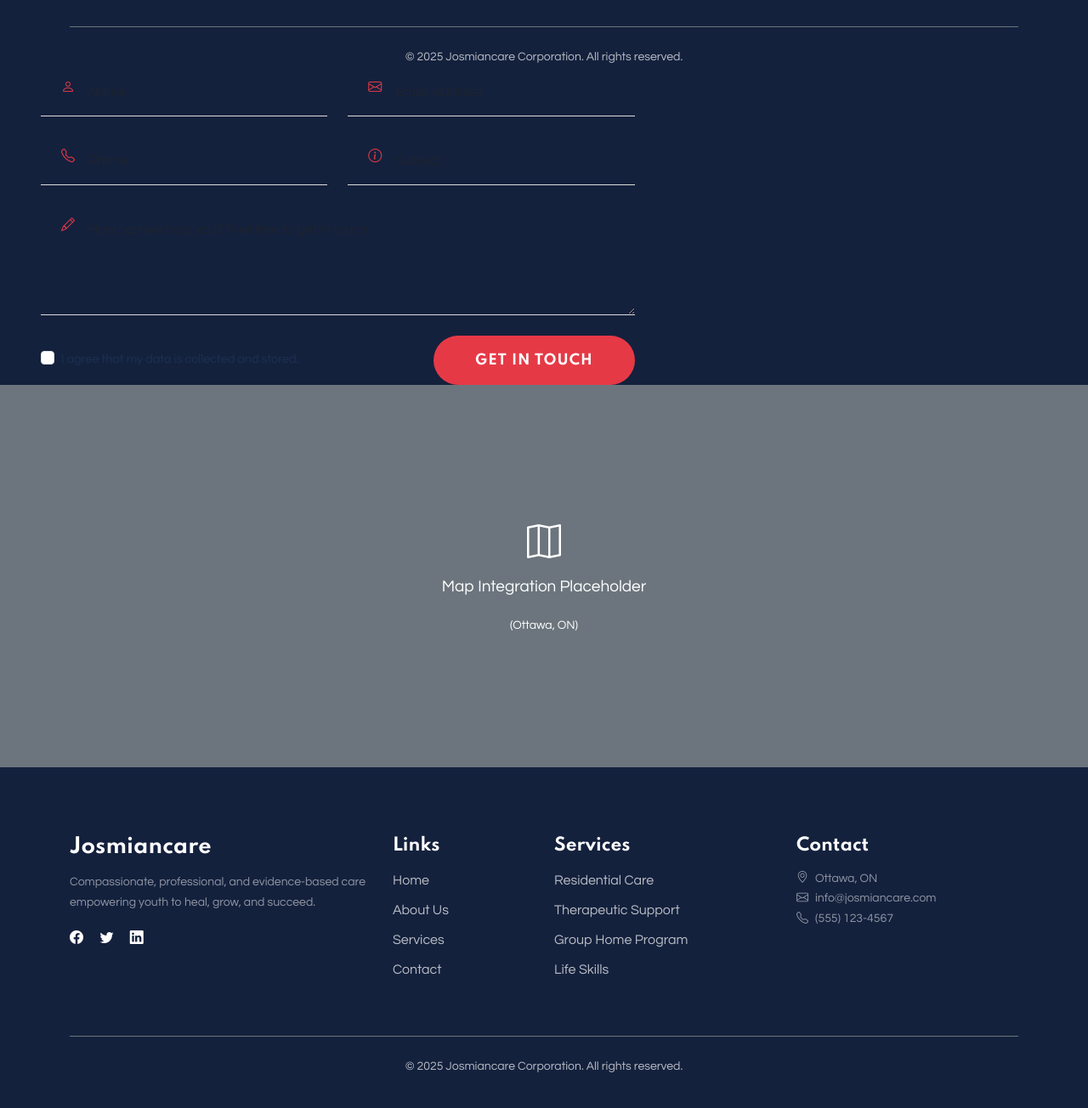
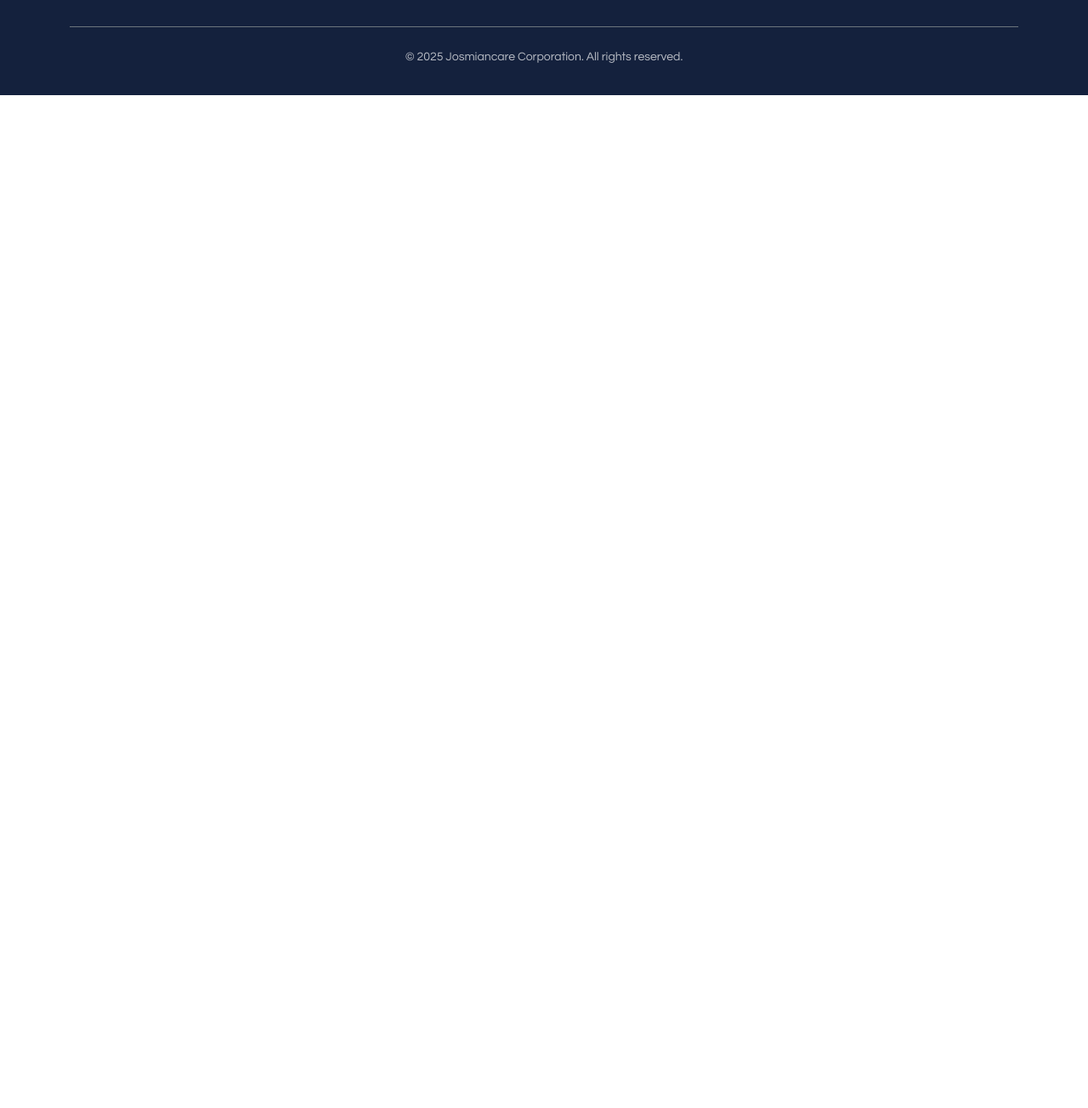
Before and after one commit to kayexpert/Josmiancare, a plain HTML site: page contact.html in a window 1280 px wide. Shown: the part 1653-2957 px from the top of the page at 85% size. After the commit the page ends 1765 px from the top, so only its background shows below. Drawn offline with nearby package versions, Linux system fonts and the light colour scheme.

Commit message:
contact us page updated

```diff
--- a/contact.html
+++ b/contact.html
@@ -17,7 +17,10 @@
     <!-- Custom CSS -->
     <link rel="stylesheet" href="css/style.css" />
     <!-- Animate.css for WOW.js -->
-    <link rel="stylesheet" href="https://cdnjs.cloudflare.com/ajax/libs/animate.css/4.1.1/animate.min.css" />
+    <link
+      rel="stylesheet"
+      href="https://cdnjs.cloudflare.com/ajax/libs/animate.css/4.1.1/animate.min.css"
+    />
   </head>
 
   <body>
@@ -75,8 +78,15 @@
     >
       <div class="hero-overlay"></div>
       <div class="container position-relative text-center text-white">
-        <h1 class="display-3 fw-bold text-light wow animate__fadeInUp" data-wow-delay="0.2s">Contact Us</h1>
-        <p class="lead wow animate__fadeInUp" data-wow-delay="0.2s">We're Here to Help. Reach Out to Us Today.</p>
+        <h1
+          class="display-3 fw-bold text-light wow animate__fadeInUp"
+          data-wow-delay="0.2s"
+        >
+          Contact Us
+        </h1>
+        <p class="lead wow animate__fadeInUp" data-wow-delay="0.2s">
+          We're Here to Help. Reach Out to Us Today.
+        </p>
       </div>
     </header>
 
@@ -104,7 +114,10 @@
             <form class="contact-form-home">
               <div class="row g-4 ps-lg-5">
                 <div class="col-md-6">
-                  <div class="form-group wow animate__fadeInUp" data-wow-delay="0.2s">
+                  <div
+                    class="form-group wow animate__fadeInUp"
+                    data-wow-delay="0.2s"
+                  >
                     <i class="bi bi-person"></i>
                     <input
                       type="text"
@@ -144,7 +157,10 @@
                   </div>
                 </div>
                 <div class="col-12">
-                  <div class="form-group wow animate__fadeInUp" data-wow-delay="0.2s">
+                  <div
+                    class="form-group wow animate__fadeInUp"
+                    data-wow-delay="0.2s"
+                  >
                     <i class="bi bi-pencil"></i>
                     <textarea
                       class="form-control"
@@ -156,7 +172,10 @@
                 <div
                   class="col-12 d-flex justify-content-between align-items-center"
                 >
-                  <div class="form-check wow animate__fadeInLeft" data-wow-delay="0.2s">
+                  <div
+                    class="form-check wow animate__fadeInLeft"
+                    data-wow-delay="0.2s"
+                  >
                     <input
                       class="form-check-input"
                       type="checkbox"
@@ -167,7 +186,11 @@
                       I agree that my data is collected and stored.
                     </label>
                   </div>
-                  <button type="submit" class="btn btn-cta wow animate__fadeInRight" data-wow-delay="0.2s">
+                  <button
+                    type="submit"
+                    class="btn btn-cta wow animate__fadeInRight"
+                    data-wow-delay="0.2s"
+                  >
                     Get In Touch
                   </button>
                 </div>
@@ -257,162 +280,6 @@
           </p>
         </div>
       </div>
-      <div class="col-lg-7">
-        <form class="contact-form-home">
-          <div class="row g-4 ps-lg-5">
-            <div class="col-md-6">
-              <div class="form-group">
-                <i class="bi bi-person"></i>
-                <input
-                  type="text"
-                  class="form-control"
-                  placeholder="Name"
-                />
-              </div>
-            </div>
-            <div class="col-md-6">
-              <div class="form-group">
-                <i class="bi bi-envelope"></i>
-                <input
-                  type="email"
-                  class="form-control"
-                  placeholder="Email Address"
-                />
-              </div>
-            </div>
-            <div class="col-md-6">
-              <div class="form-group">
-                <i class="bi bi-telephone"></i>
-                <input
-                  type="text"
-                  class="form-control"
-                  placeholder="Phone"
-                />
-              </div>
-            </div>
-            <div class="col-md-6">
-              <div class="form-group">
-                <i class="bi bi-info-circle"></i>
-                <input
-                  type="text"
-                  class="form-control"
-                  placeholder="Subject"
-                />
-              </div>
-            </div>
-            <div class="col-12">
-              <div class="form-group">
-                <i class="bi bi-pencil"></i>
-                <textarea
-                  class="form-control"
-                  rows="4"
-                  placeholder="How can we help you? Feel free to get in touch!"
-                ></textarea>
-              </div>
-            </div>
-            <div
-              class="col-12 d-flex justify-content-between align-items-center"
-            >
-              <div class="form-check">
-                <input
-                  class="form-check-input"
-                  type="checkbox"
-                  value=""
-                  id="flexCheckDefault"
-                />
-                <label class="form-check-label" for="flexCheckDefault">
-                  I agree that my data is collected and stored.
-                </label>
-              </div>
-              <button type="submit" class="btn btn-cta">
-                Get In Touch
-              </button>
-            </div>
-          </div>
-        </form>
-      </div>
-    </div>
-  </div>
-</section>
-
-<!-- Map Placeholder -->
-<section class="py-0 wow animate__fadeInUp" data-wow-delay="0.2s">
-  <div
-    class="bg-secondary d-flex align-items-center justify-content-center text-white wow animate__fadeInUp" data-wow-delay="0.2s" style="height: 450px"
-  >
-    <div class="text-center">
-      <i class="bi bi-map fs-1 mb-2"></i>
-      <p>Map Integration Placeholder</p>
-      <small>(Ottawa, ON)</small>
-    </div>
-  </div>
-</section>
-
-<!-- Footer -->
-<footer>
-  <div class="container">
-    <div class="row">
-      <div class="col-md-4 mb-4">
-        <h4 class="mb-3">Josmiancare</h4>
-        <p class="small opacity-75">
-          Compassionate, professional, and evidence-based care empowering
-          youth to heal, grow, and succeed.
-        </p>
-        <div class="mt-3">
-          <a href="#" class="text-white me-3"
-            ><i class="bi bi-facebook"></i
-          ></a>
-          <a href="#" class="text-white me-3"
-            ><i class="bi bi-twitter"></i
-          ></a>
-          <a href="#" class="text-white"><i class="bi bi-linkedin"></i></a>
-        </div>
-      </div>
-      <div class="col-md-2 mb-4">
-        <h5 class="mb-3">Links</h5>
-        <ul class="list-unstyled">
-          <li><a href="index.html" class="footer-link">Home</a></li>
-          <li><a href="aboutUs.html" class="footer-link">About Us</a></li>
-          <li><a href="services.html" class="footer-link">Services</a></li>
-          <li><a href="contact.html" class="footer-link">Contact</a></li>
-        </ul>
-      </div>
-      <div class="col-md-3 mb-4">
-        <h5 class="mb-3">Services</h5>
-        <ul class="list-unstyled">
-          <li>
-            <a href="services.html" class="footer-link">Residential Care</a>
-          </li>
-          <li>
-            <a href="services.html" class="footer-link"
-              >Therapeutic Support</a
-            >
-          </li>
-          <li>
-            <a href="services.html" class="footer-link"
-              >Group Home Program</a
-            >
-          </li>
-          <li>
-            <a href="services.html" class="footer-link">Life Skills</a>
-          </li>
-        </ul>
-      </div>
-      <div class="col-md-3 mb-4">
-        <h5 class="mb-3">Contact</h5>
-        <p class="small opacity-75">
-          <i class="bi bi-geo-alt me-2"></i>Ottawa, ON<br />
-          <i class="bi bi-envelope me-2"></i>info@josmiancare.com<br />
-          <i class="bi bi-telephone me-2"></i>(555) 123-4567
-        </p>
-      </div>
-    </div>
-    <div class="border-top border-secondary pt-4 mt-4 text-center">
-      <p class="small mb-0">
-        &copy; 2025 Josmiancare Corporation. All rights reserved.
-      </p>
-    </div>
-  </div>
     </footer>
 
     <!-- Bootstrap JS -->
@@ -423,11 +290,11 @@
     <script src="js/script.js"></script>
     <script>
       new WOW({
-    boxClass: 'wow',
-    animateClass: 'animate__animated',
+        boxClass: "wow",
+        animateClass: "animate__animated",
         offset: 0,
         mobile: true,
-    live: true
+        live: true,
       }).init();
     </script>
   </body>
```
Lines whose indentation alone changed are shown as unchanged.
